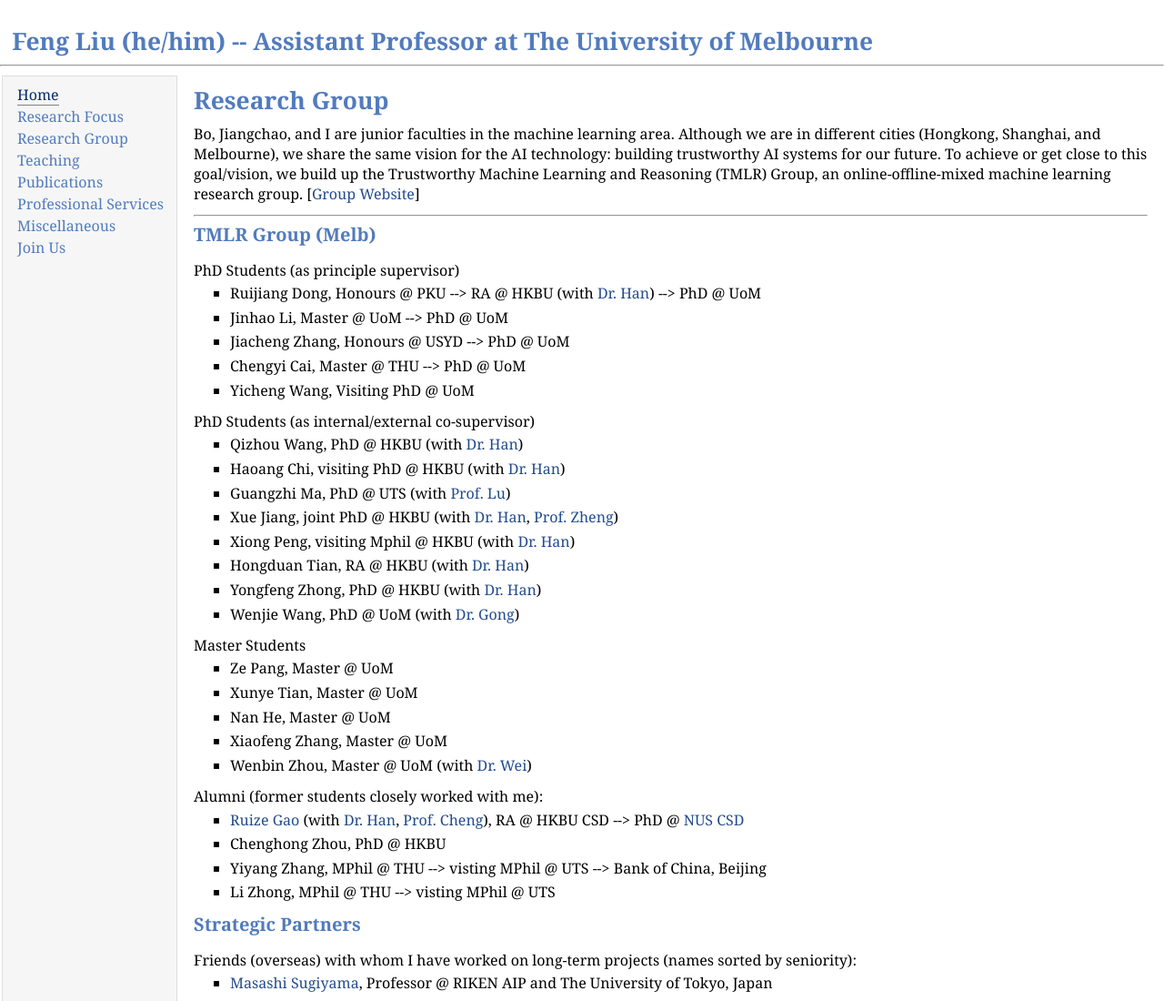
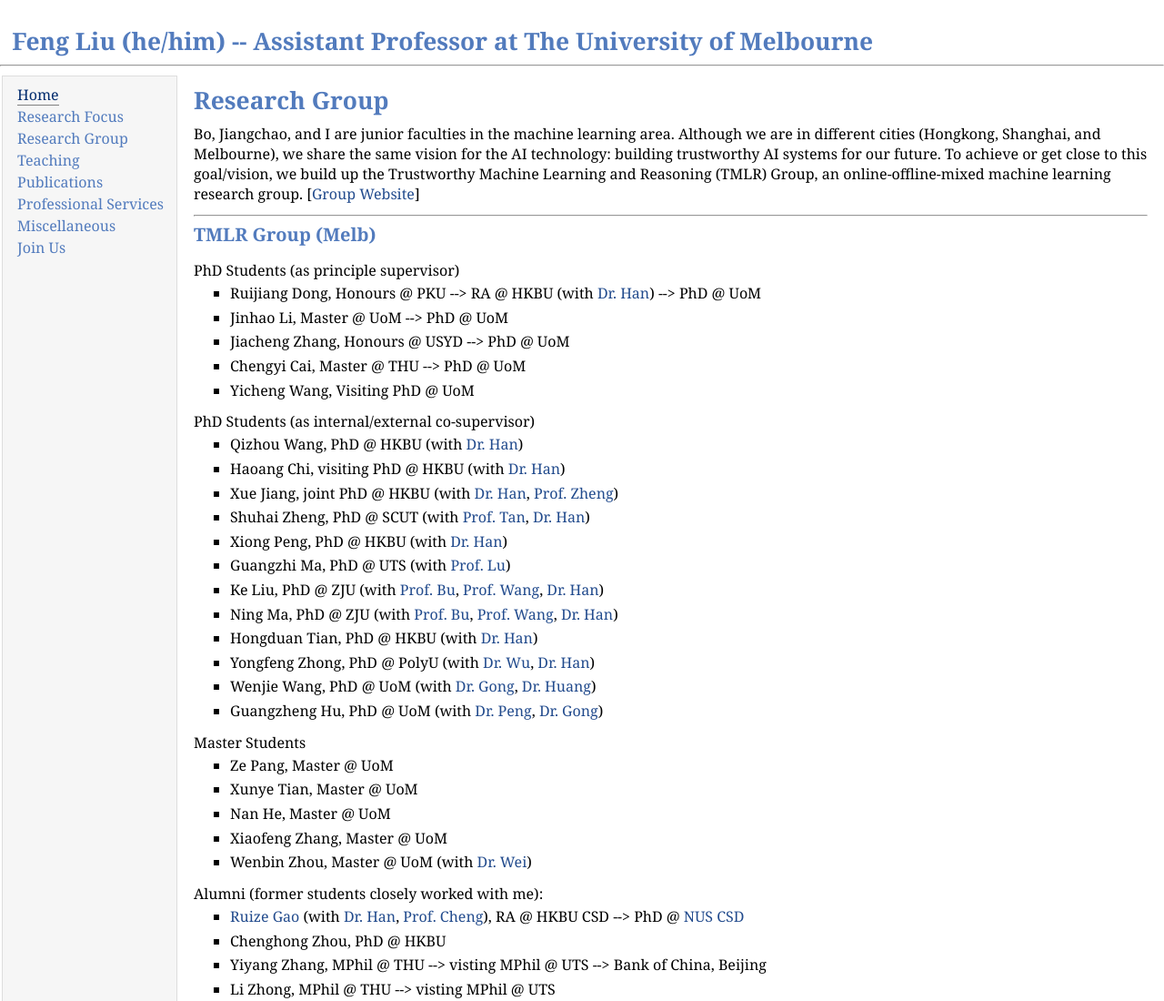
Before and after one commit to fengliu90/fengliu90.github.io, a plain HTML site: page group.html in a window 1280 px wide. Shown: the top 1100 px of the page at 91% size. Drawn offline with Linux system fonts and the light colour scheme.

Commit message:
Add files via upload

```diff
--- a/group.html
+++ b/group.html
@@ -42,12 +42,16 @@
         <ul>
             <li><p>Qizhou Wang, PhD @ HKBU (with <a href="https://bhanml.github.io/" target="_blank">Dr. Han</a>) </p></li>
             <li><p>Haoang Chi, visiting PhD @ HKBU (with <a href="https://bhanml.github.io/" target="_blank">Dr. Han</a>) </p></li>
+            <li><p>Xue Jiang, joint PhD @ HKBU (with <a href="https://bhanml.github.io/" target="_blank">Dr. Han</a>, <a href="https://faculty.sustech.edu.cn/fengzheng/en/" target="_blank">Prof. Zheng</a>)</p></li>
+            <li><p>Shuhai Zheng, PhD @ SCUT (with <a href="https://tanmingkui.github.io/" target="_blank">Prof. Tan</a>, <a href="https://bhanml.github.io/" target="_blank">Dr. Han</a>) </p></li>
+            <li><p>Xiong Peng, PhD @ HKBU (with <a href="https://bhanml.github.io/" target="_blank">Dr. Han</a>) </p></li>
             <li><p>Guangzhi Ma, PhD @ UTS (with <a href="https://profiles.uts.edu.au/Jie.Lu" target="_blank">Prof. Lu</a>) </p></li>
-            <li><p>Xue Jiang, joint PhD @ HKBU (with <a href="https://bhanml.github.io/" target="_blank">Dr. Han</a>, <a href="https://faculty.sustech.edu.cn/fengzheng/en/" target="_blank">Prof. Zheng</a>)</p></li>
-            <li><p>Xiong Peng, visiting Mphil @ HKBU (with <a href="https://bhanml.github.io/" target="_blank">Dr. Han</a>) </p></li>
-            <li><p>Hongduan Tian, RA @ HKBU (with <a href="https://bhanml.github.io/" target="_blank">Dr. Han</a>)</p></li>
-            <li><p>Yongfeng Zhong, PhD @ HKBU (with <a href="https://bhanml.github.io/" target="_blank">Dr. Han</a>)</p></li>
-            <li><p>Wenjie Wang, PhD @ UoM (with <a href="https://mingming-gong.github.io/" target="_blank">Dr. Gong</a>)</p></li>
+            <li><p>Ke Liu, PhD @ ZJU (with <a href="https://person.zju.edu.cn/en/bjj" target="_blank">Prof. Bu</a>, <a href="https://scholar.google.com/citations?user=77NWq3gAAAAJ&hl=en" target="_blank">Prof. Wang</a>, <a href="https://bhanml.github.io/" target="_blank">Dr. Han</a>) </p></li>
+            <li><p>Ning Ma, PhD @ ZJU (with <a href="https://person.zju.edu.cn/en/bjj" target="_blank">Prof. Bu</a>, <a href="https://scholar.google.com/citations?user=77NWq3gAAAAJ&hl=en" target="_blank">Prof. Wang</a>, <a href="https://bhanml.github.io/" target="_blank">Dr. Han</a>) </p></li>
+            <li><p>Hongduan Tian, PhD @ HKBU (with <a href="https://bhanml.github.io/" target="_blank">Dr. Han</a>)</p></li>
+            <li><p>Yongfeng Zhong, PhD @ PolyU (with <a href="http://www4.comp.polyu.edu.hk/~csxmwu/" target="_blank">Dr. Wu</a>, <a href="https://bhanml.github.io/" target="_blank">Dr. Han</a>)</p></li>
+            <li><p>Wenjie Wang, PhD @ UoM (with <a href="https://mingming-gong.github.io/" target="_blank">Dr. Gong</a>, <a href="https://biweihuang.com/" target="_blank">Dr. Huang</a>)</p></li>
+            <li><p>Guangzheng Hu, PhD @ UoM (with <a href="https://sites.google.com/view/liuhua-peng" target="_blank">Dr. Peng</a>, <a href="https://mingming-gong.github.io/" target="_blank">Dr. Gong</a>)</p></li>
         </ul>
 
         Master Students
```
